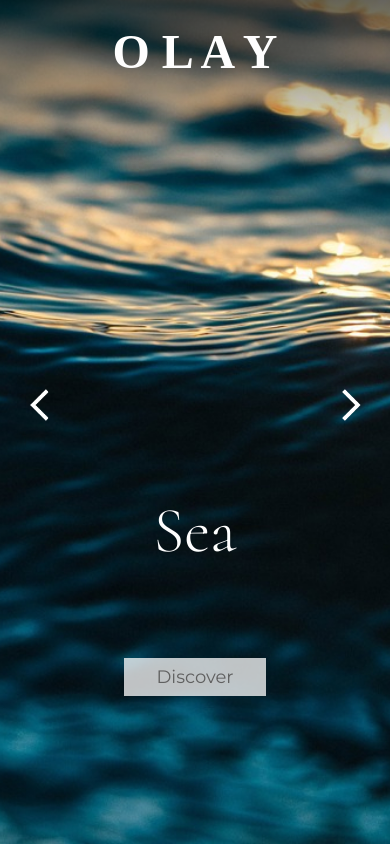
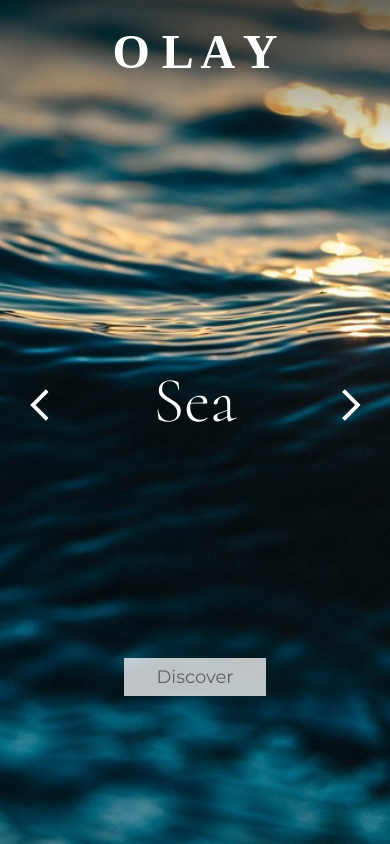
Before and after one commit to YahyaBlm/hackathon-wcs-cda--olay, a React (Vite) app: page /landscapes in a window 390 px wide. Built offline with nearby package versions, Linux system fonts and the light colour scheme; a web font is replaced by a local one.

Commit message:
animation slide carousel

```diff
--- a/src/css/carousel.css
+++ b/src/css/carousel.css
@@ -1,82 +1,83 @@
+.carousel-container {
+    position: relative;
+    overflow: hidden;
+    width: 100%;
+}
+
+.slide {
+    display: flex;
+    transition: transform 0.5s ease-in-out;
+}
+
 .card-carousel {
-    display: none;
-    justify-content: space-around;
-    flex-direction: row-reverse;
-    align-items: flex-start;
+    min-width: 100%;
+    box-sizing: border-box;
+    display: flex;
+    justify-content: center;
+    flex-direction: column;
+    align-items: center;
     gap: 32px;
     height: 100vh;
-    overflow: hidden;
     position: relative;
+}
 
-    .titre {
+.card-carousel--active {
+    display: flex;
+}
+
+.card-carousel .titre {
     position: absolute;
     top: calc(50vh - 80px);
     font-size: 128px;
     color: var(--white);
     font-family: var(--ff-main);
     font-weight: 200;
+}
 
+.card-carousel .titre {
     @media (max-width: 675px) {
         font-size: var(--fz-64);
-            top: calc(50vh - -70px);
-        }
+        top: calc(50vh - 60px);
     }
 }
 
-.card-carousel--active {
-    display: flex;
-}
-
-.slide {
-    position: relative;
-    display: flex;
-    flex-direction: column;
-    width: 100%;
-    background-color: var(--grey);
-    filter: drop-shadow(rgba(0, 0, 0, 0.25) 0 4px 8px);
-    border-radius: 4px;
-
-    img {
+.slide img {
     width: 100vw;
     height: 100vh;
     object-fit: cover;
     object-position: center;
 }
-}
 
-.carousel-container {
-    position: relative;
-}
 .prev-btn,
 .next-btn {
     display: block;
     cursor: pointer;
     position: absolute;
     top: calc(50vh - 40px);
-}
-.prev-btn {
     background: none;
     border: none;
+}
+
+.prev-btn {
     left: 16px;
+}
 
-    img {
+.prev-btn img {
     width: 80px;
 
     @media (max-width: 675px) {
         width: 46px;
     }
 }
+
+.next-btn {
+    right: 16px;
 }
-.next-btn {
-    background: none;
-    border: none;
-    right: 16px;
 
-    img {
+.next-btn img {
     width: 80px;
 
     @media (max-width: 675px) {
         width: 46px;
     }
 }
-}
--- a/src/css/error-404.css
+++ b/src/css/error-404.css
@@ -16,11 +16,11 @@
     font-family: var(--ff-main);
     font-size: var(--fz-64);
     color: var(--white);
-    margin-bottom: 50px;
+    /* margin-bottom: 50px; */
 }
 
 @media (max-width: 675px) {
     .container-404 > h1 {
-        font-size: var(--fz-32);
+        font-size: var(--fz-48);
     }
 }
--- a/src/pages/carousel.jsx
+++ b/src/pages/carousel.jsx
@@ -1,4 +1,4 @@
-import { useState } from 'react';
+import { useState, useEffect } from 'react';
 
 import PrevBtn from '../assets/icons/chevron-left.png';
 import NextBtn from '../assets/icons/chevron-right.png';
@@ -38,12 +38,17 @@ export default function Carousel() {
     const [slideIndex, setSlideIndex] = useState(0);
 
     const prevSlide = () => {
-        setSlideIndex((slideIndex) => (slideIndex > 0 ? slideIndex - 1 : 3));
+        setSlideIndex((slideIndex) => (slideIndex > 0 ? slideIndex - 1 : images.length - 1));
     };
 
     const nextSlide = () => {
-        setSlideIndex((slideIndex) => (slideIndex < 3 ? slideIndex + 1 : 0));
+        setSlideIndex((slideIndex) => (slideIndex < images.length - 1 ? slideIndex + 1 : 0));
     };
+
+    useEffect(() => {
+        const offset = -slideIndex * 100;
+        document.querySelector('.slide').style.transform = `translateX(${offset}%)`;
+    }, [slideIndex]);
 
     return (
         <>
```
Lines whose indentation alone changed are shown as unchanged.
